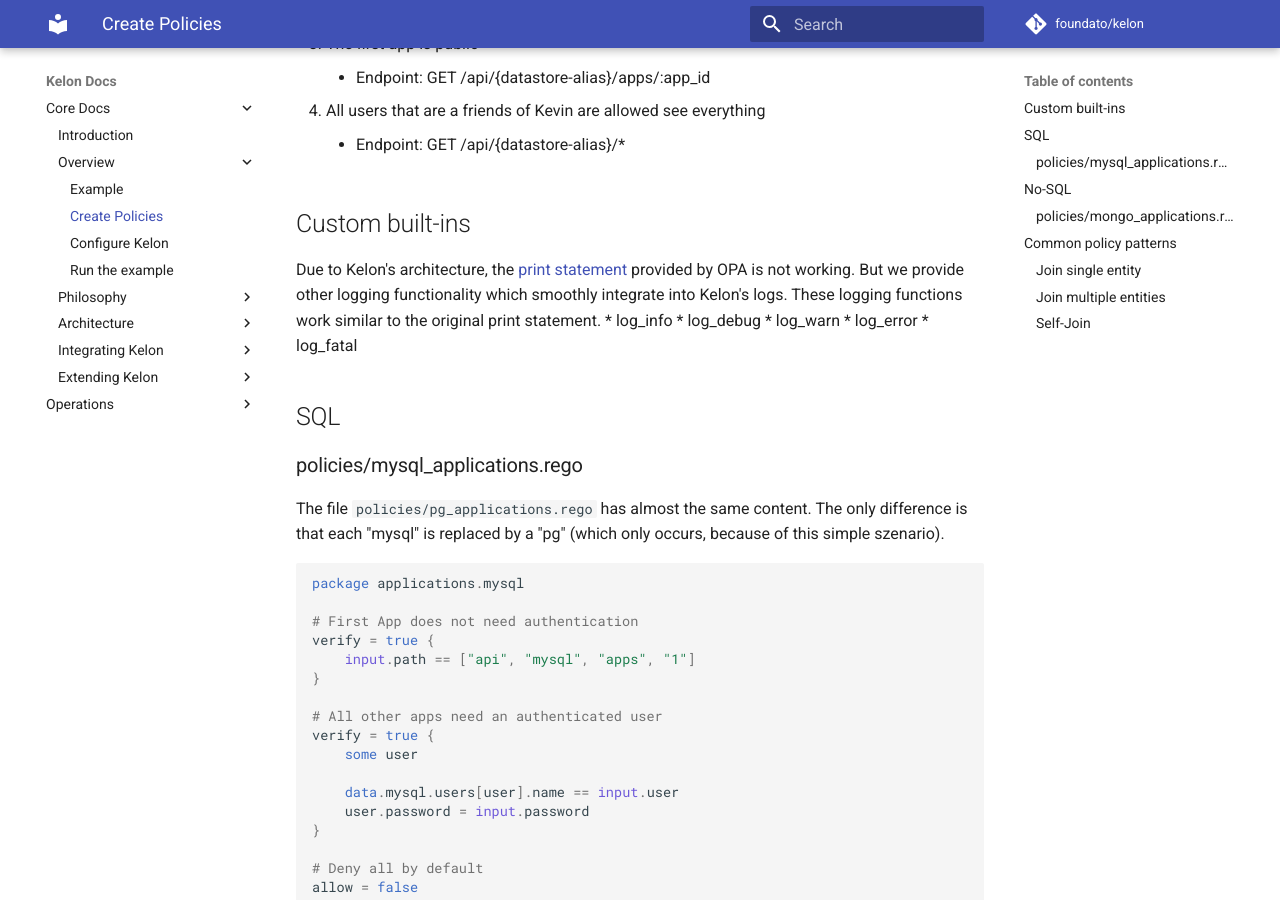
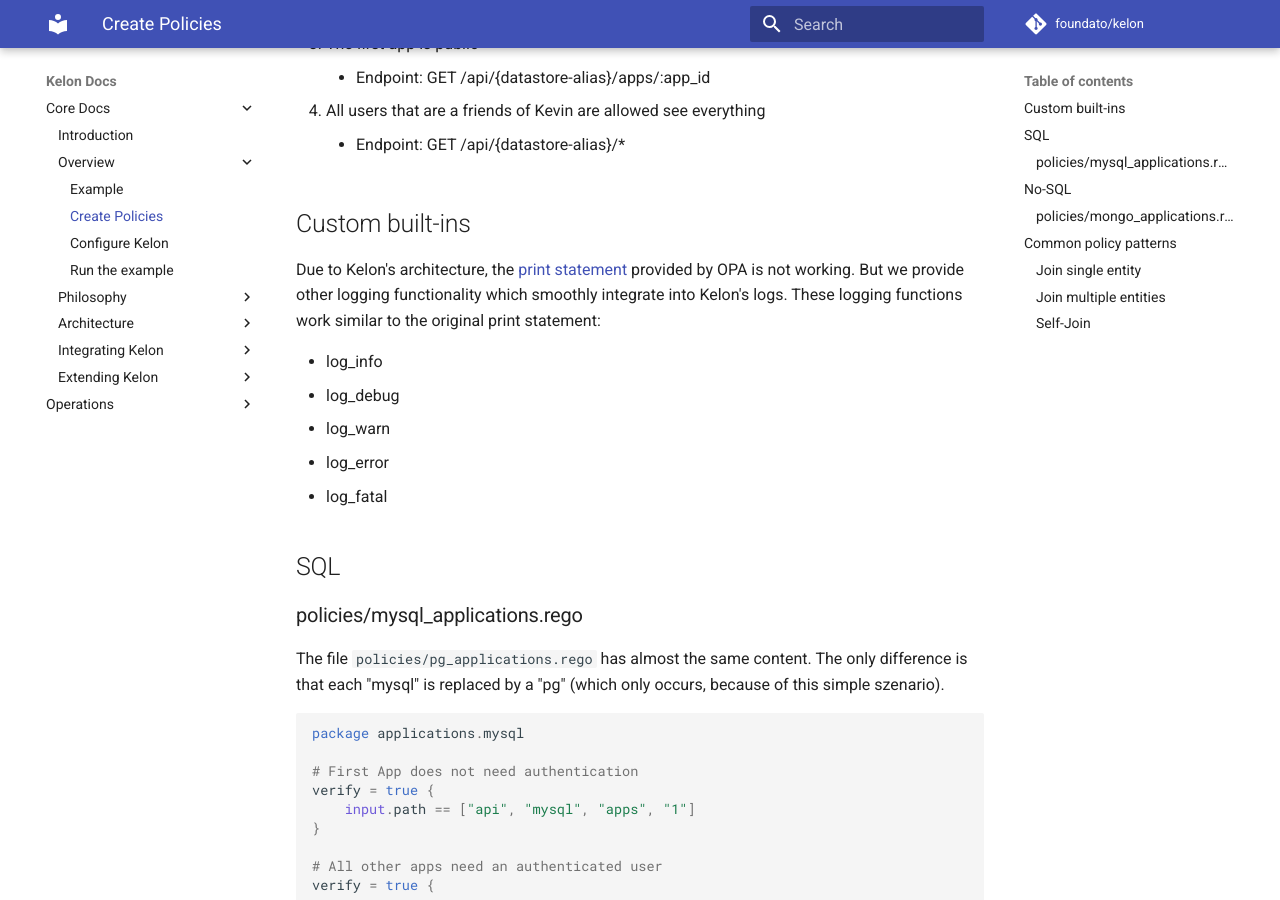
Before and after one commit to unbasical/kelon-docs, an MkDocs documentation site: the page built from docs/core/overview/example/Create-Policies.md, in a window 1280 px wide and 900 px high, scrolled down 494 px. Built offline with MkDocs 1.6.1 and Material for MkDocs 9.7.7, drawn with Linux system fonts in a browser that asks for light colours; comment, search, counter and statistics services are not loaded; old or Windows-style settings are respelled for this version of MkDocs.

Commit message:
fix list not formatted properly

```diff
--- a/docs/core/overview/example/Create-Policies.md
+++ b/docs/core/overview/example/Create-Policies.md
@@ -15,12 +15,13 @@
     * Endpoint: GET /api/{datastore-alias}/*
 
 ## Custom built-ins
-Due to Kelon's architecture, the [print statement](https://www.openpolicyagent.org/docs/latest/policy-reference/#debugging) provided by OPA is not working. But we provide other logging functionality which smoothly integrate into Kelon's logs. These logging functions work similar to the original print statement.
-* log_info
-* log_debug
-* log_warn
-* log_error
-* log_fatal
+Due to Kelon's architecture, the [print statement](https://www.openpolicyagent.org/docs/latest/policy-reference/#debugging) provided by OPA is not working. But we provide other logging functionality which smoothly integrate into Kelon's logs. These logging functions work similar to the original print statement:
+
+- log_info
+- log_debug
+- log_warn
+- log_error
+- log_fatal
 
 ## SQL
 
```
